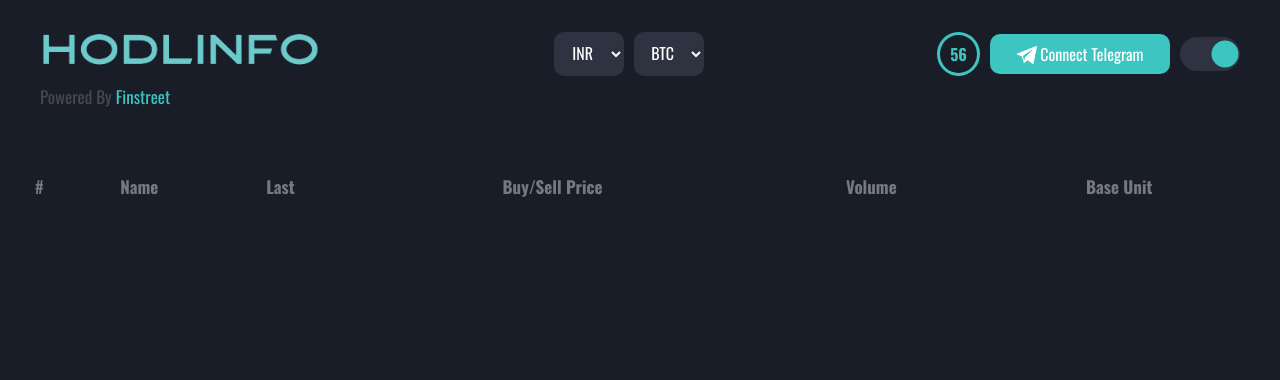
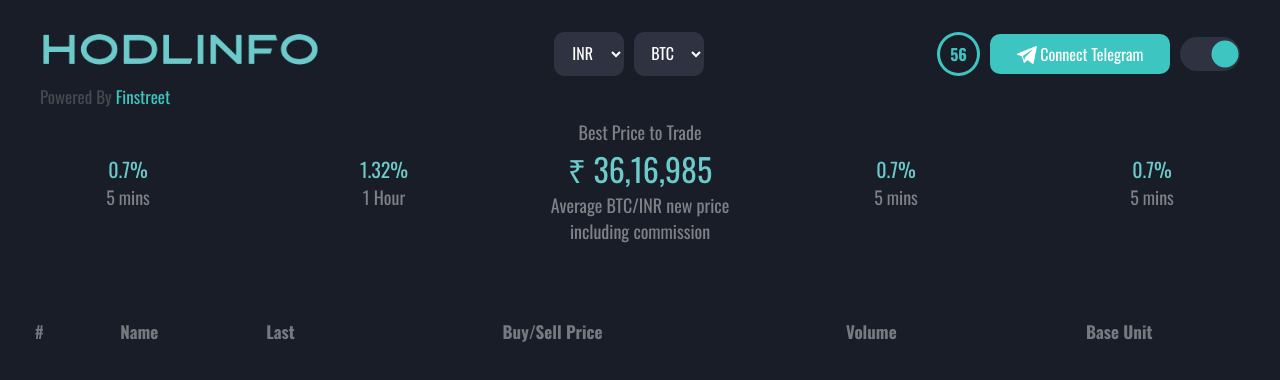
Before and after one commit to Kartik8Dwivedi/internship-project, a plain HTML site: page frontend/index.html in a window 1280 px wide. Drawn offline with nearby package versions, Linux system fonts and the light colour scheme; no server answers.

Commit message:
subheading css fixed

```diff
--- a/frontend/index.html
+++ b/frontend/index.html
@@ -52,6 +52,29 @@
     </header>
 
     <main>
+      <div class="subHeading">
+        <div class="box">
+          0.7%
+          <div class="smallGrey">5 mins</div>
+        </div>
+        <div class="box">
+          1.32%
+          <div class="smallGrey">1 Hour</div>
+        </div>
+        <div class="bigBox">
+          <div class="grey">Best Price to Trade</div>
+          ₹ 36,16,985
+          <div class="smallGrey">Average BTC/INR new price including commission</div>
+        </div>
+        <div class="box">
+          0.7%
+          <div class="smallGrey">5 mins</div>
+        </div>
+        <div class="box">
+          0.7%
+          <div class="smallGrey">5 mins</div>
+        </div>
+      </div>
       <table>
         <thead class="table_head">
           <th>#</th>
--- a/frontend/style.css
+++ b/frontend/style.css
@@ -146,18 +146,95 @@
   right: 30px;
 }
 
-* {
-  margin: 0;
-  padding: 0;
-  box-sizing: border-box;
-  font-family: "Oswald", sans-serif;
+/* .subHeading{
+  display: flex;
+  justify-content: space-around;
+  align-items: center;
+  width: 100%;
+  height: 20vh;
+  flex-wrap: wrap;
+}
+.box{
+  height: 80%;
+  width: 10%;
+  color: #6CCACB;
+  font-size: 35px;
+  display: flex;
+  flex-direction: column;
+  justify-content: center;
+  align-items: center;
+}
+.bigBox{
+  height: 80%;
+  font-size: 50px;
+  overflow: hidden;
+  color: #6CCACB;
+    display: flex;
+  flex-direction: column;
+  justify-content: center;
+  align-items: center;
+
+}
+.grey{
+  color: #7F8187;
+  font-size: medium;
+}
+.smallGrey{
+  color: #7F8187;
+  font-size: 20px;
+} */
+
+/* General Styles */
+.subHeading {
+  display: flex;
+  justify-content: space-around;
+  align-items: center;
+  width: 100%;
+  height: auto;
 }
 
-body {
-  background: var(--primary-color);
+.box,
+.bigBox {
+  flex: 1;
+  min-width: 80px;
+  margin: 10px;
 }
 
-/* Existing styles remain unchanged */
+.box,
+.bigBox {
+  height: 80%;
+  color: #6CCACB;
+  font-size: 20px;
+  display: flex;
+  flex-direction: column;
+  justify-content: center;
+  align-items: center;
+  text-align: center;
+}
+
+.bigBox {
+  font-size: xx-large;
+}
+
+.grey {
+  color: #7F8187;
+  font-size: large;
+}
+
+.smallGrey {
+  color: #7F8187;
+  font-size: large;
+}
+
+@media (max-width: 768px) {
+  .subHeading {
+    display: none;
+    flex-wrap: wrap;
+  }
+}
+
+
+
 
 @media only screen and (max-width: 768px) {
   nav {
```
